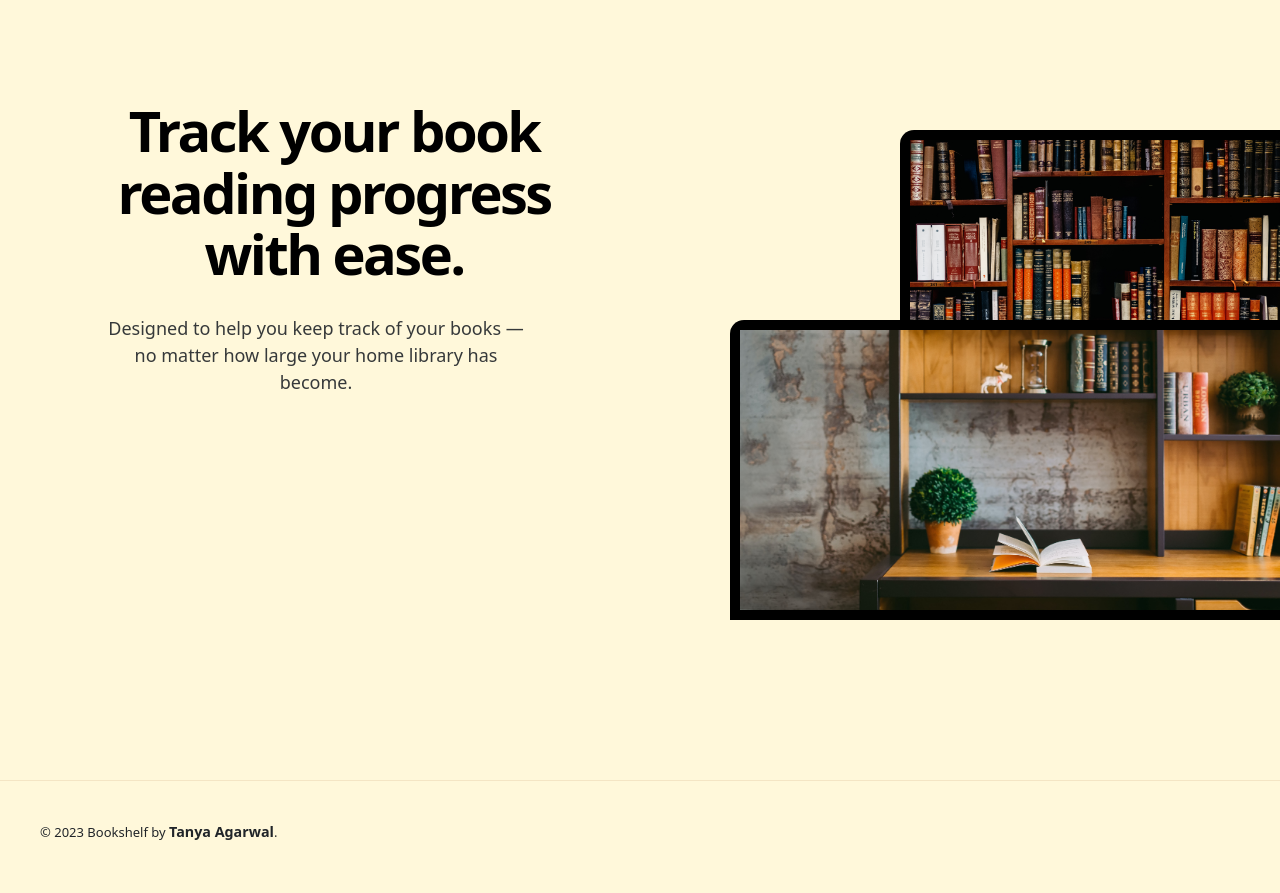
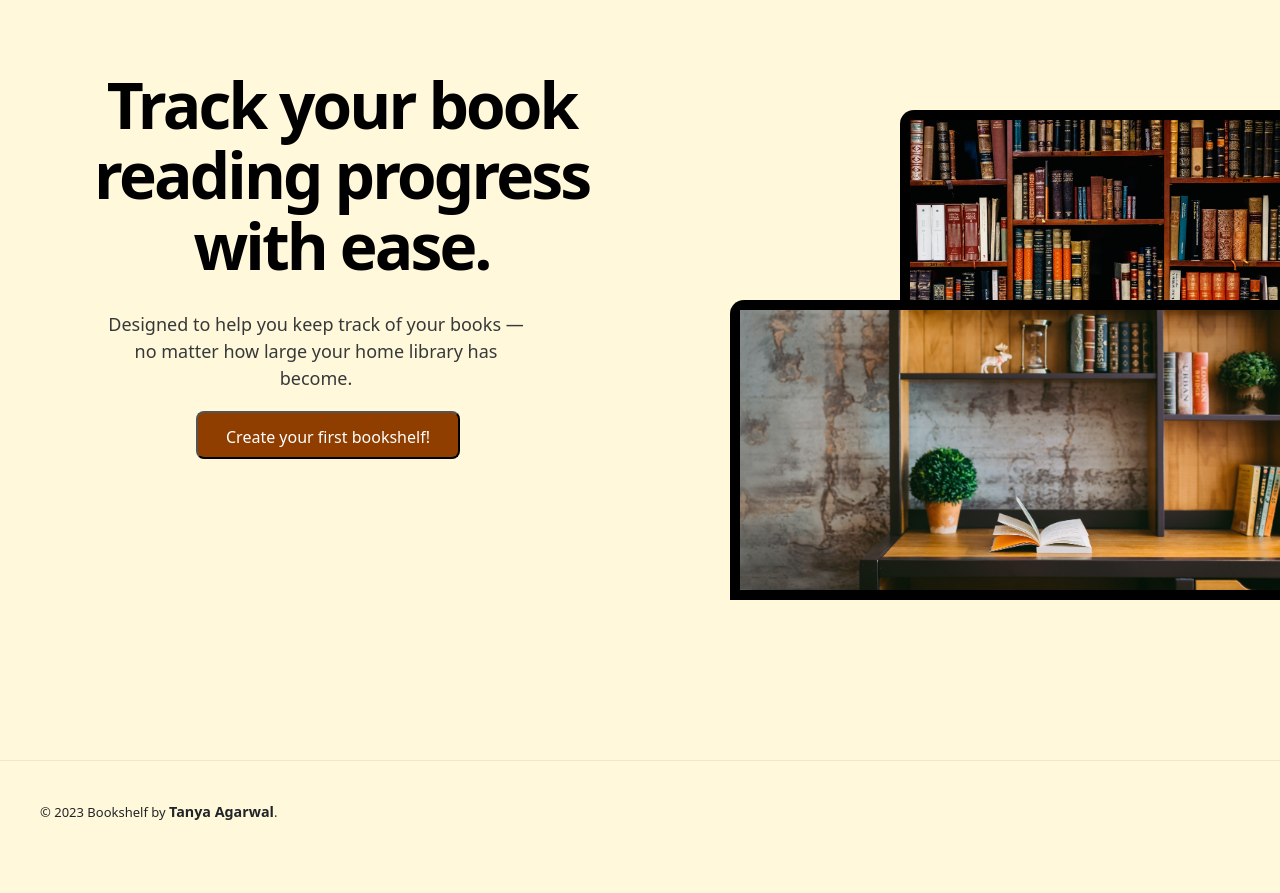
Before and after one commit to tanya21ag/bookshelf, a Django app: page / in a window 1280 px wide. Shown: the part 65-958 px from the top of the page. After the commit the page ends 885 px from the top, so only its background shows below. Run offline with Django 4.2, Linux system fonts and the light colour scheme.

Commit message:
added files

```diff
--- a/home/views.py
+++ b/home/views.py
@@ -67,6 +67,7 @@ def user_logout(request):
 def landing(request):
     return render(request, 'registration/landing.html')
 
+@login_required
 def bookshelf(request):
     user = request.user
     reading_list = Book.objects.filter(user=user)
@@ -85,7 +86,6 @@ def add_book(request):
             progress.save()
     return redirect('bookshelf')
 
-@login_required
 @require_POST
 def update_progress(request, book_id):
     user = request.user
--- a/static/css/style.css
+++ b/static/css/style.css
@@ -59,11 +59,11 @@ body, .navbar {
 }
 
 .left-half h1 {
-  font-size: 3.5rem;
+  font-size: 4rem;
   font-weight: 800;
   text-align: center;
-  margin-top: 100px;
-  margin-left: 50px;
+  margin-top: 70px;
+  margin-left: 65px;
   line-height: 1.1em;
   letter-spacing: -0.045em;
   color: #000;
@@ -73,6 +73,9 @@ body, .navbar {
   width: 70%;
   margin-right: 0.5rem;
   margin-left: 1rem;
+  align-items: center;
+  justify-content: center;
+
 }
 
 .right-half {
@@ -83,7 +86,7 @@ body, .navbar {
   justify-content: flex-end;
   align-items: flex-end;
   overflow: hidden;
-  margin-top: 130px;
+  margin-top: 110px;
 }
 
 .img1 {
@@ -228,6 +231,13 @@ button a {
 
 }
 
+.create-btn {
+  padding: 12px 24px;
+  margin-left:180px;
+  height: 3rem;
+  margin-top: -10px;
+}
+
 footer {
   margin-top: 100px;
   margin-bottom: 50px;
--- a/templates/home.html
+++ b/templates/home.html
@@ -31,12 +31,15 @@ Bookshelf - Track your book reading progress with ease.
     <div class="box">
         <div class="left-half">
             <h1 class="display-4">Track your book reading progress with ease.</h1>
-            <p class="lead">
+            <p class="left-content">
                 <div class="typing-container">
                     <span class="typing-text"></span>
                 </div>
                 <span class="cursor"></span>
             </p>
+            <button href="/register" class="btn-2 create-btn" type="submit">
+                <a href="/register">Create your first bookshelf!</a>
+            </button>
         </div>
 
         <div class="right-half">
```
Also changed, not shown: db.sqlite3.
